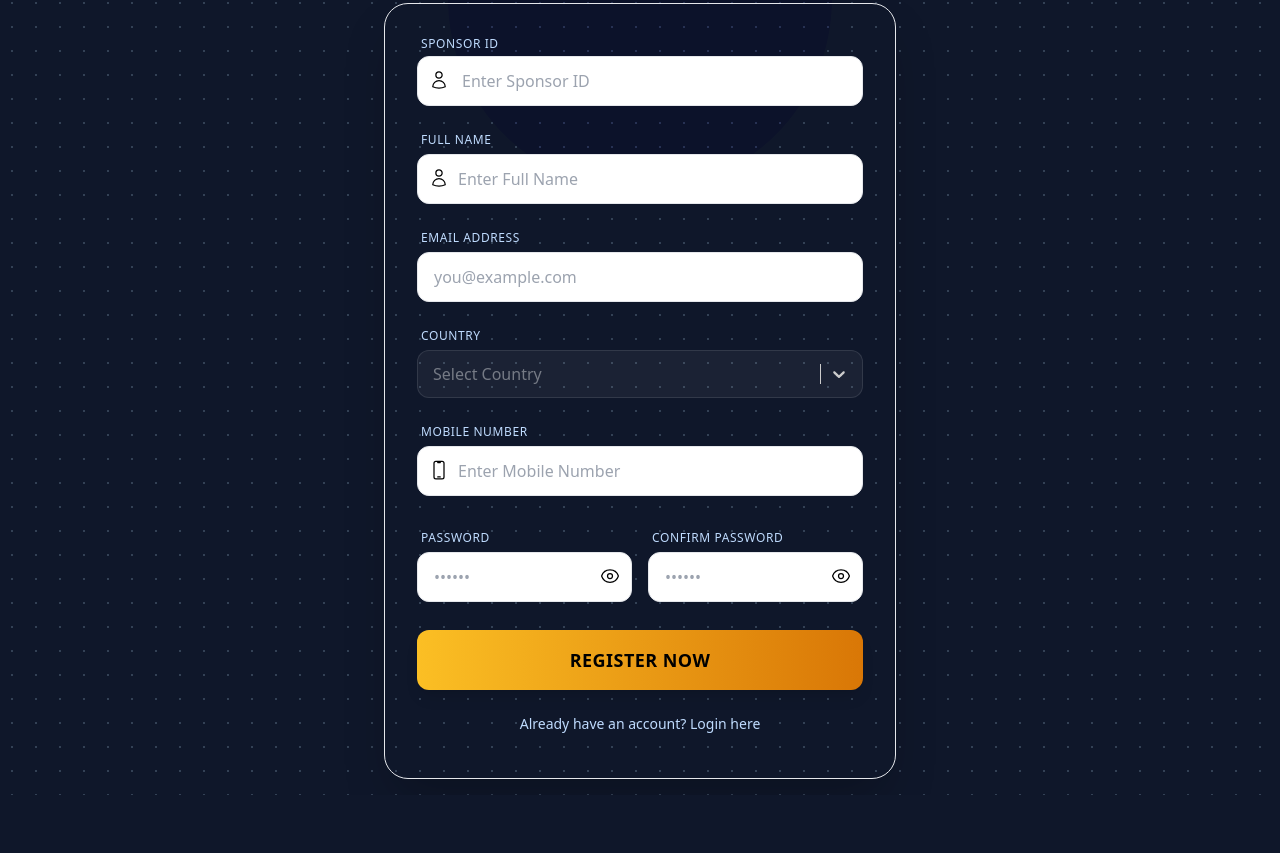
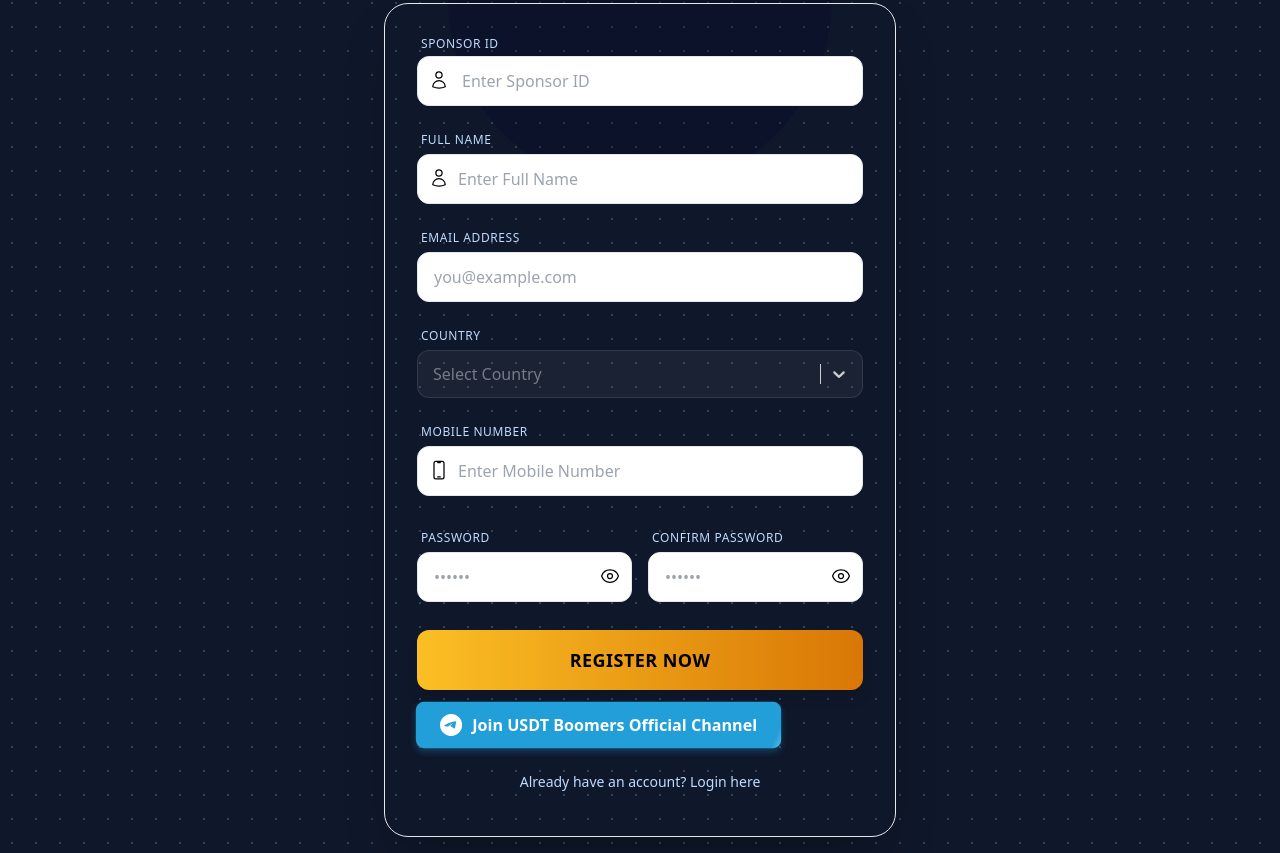
Before and after one commit to usdtboomers/myapp, a React (Create React App) app in the folder frontend/: page /register in a window 1280 px wide. Shown: the part 321-1174 px from the top of the page. Before the commit the page ends 1116 px from the top, so only its background shows below. Built offline with nearby package versions, Linux system fonts and the light colour scheme; no server answers.

Commit message:
your message

```diff
--- /dev/null
+++ b/frontend/src/components/TelegramButton.jsx
@@ -0,0 +1,114 @@
+import React from 'react';
+
+const TelegramButton = () => {
+  return (
+    <>
+      <style>
+        {`
+          /* Pehle wala pulse animation */
+          @keyframes attention-pulse {
+            0% { transform: scale(1); box-shadow: 0 4px 6px rgba(34, 158, 217, 0.25); }
+            50% { transform: scale(1.05); box-shadow: 0 0 18px rgba(34, 158, 217, 0.7); }
+            100% { transform: scale(1); box-shadow: 0 4px 6px rgba(34, 158, 217, 0.25); }
+          }
+
+          /* Shine (Chamkili line) Animation */
+          @keyframes shine-effect {
+            0% { left: -100%; }
+            20% { left: 100%; }
+            100% { left: 100%; }
+          }
+
+          .telegram-animated-btn {
+            position: relative; /* Shine line ke liye zaruri */
+            overflow: hidden; /* Shine line button ke bahar na jaye */
+            animation: attention-pulse 2s infinite;
+          }
+
+          /* Ye wo safed chamakti hui line hai jo cross karegi */
+          .telegram-animated-btn::after {
+            content: '';
+            position: absolute;
+            top: 0;
+            left: -100%;
+            width: 50px;
+            height: 100%;
+            background: linear-gradient(
+              to right,
+              rgba(255, 255, 255, 0) 0%,
+              rgba(255, 255, 255, 0.7) 50%,
+              rgba(255, 255, 255, 0) 100%
+            );
+            transform: skewX(-25deg);
+            animation: shine-effect 3s infinite;
+          }
+
+          .telegram-animated-btn:hover {
+            animation: none;
+            transform: translateY(-2px);
+            background-color: #1C88BA !important;
+            box-shadow: 0 6px 12px rgba(34, 158, 217, 0.35) !important;
+          }
+
+          .telegram-animated-btn:hover::after {
+            animation: none; /* Hover par shine band ho jayegi */
+          }
+
+          /* Mobile screens ke liye padding aur size */
+          @media (max-width: 768px) {
+            .telegram-animated-btn {
+              padding: 10px 16px !important;
+              font-size: 14px !important;
+              gap: 8px !important;
+            }
+            .telegram-animated-btn svg {
+              width: 18px !important;
+              height: 18px !important;
+              flex-shrink: 0; /* SVG chota na ho agar text bada ho */
+            }
+          }
+        `}
+      </style>
+
+      <a
+        href="https://t.me/usdt_boomers"
+        target="_blank"
+        rel="noopener noreferrer"
+        className="telegram-animated-btn"
+        style={{
+          display: 'inline-flex',
+          alignItems: 'center',
+          justifyContent: 'center',
+          gap: '10px',
+          backgroundColor: '#229ED9',
+          color: '#ffffff',
+          padding: '12px 24px',
+          borderRadius: '8px',
+          textDecoration: 'none',
+          fontSize: '16px',
+          fontWeight: '600',
+          fontFamily: 'system-ui, -apple-system, sans-serif',
+          transition: 'all 0.3s ease',
+          cursor: 'pointer',
+          border: 'none',
+          textAlign: 'center', // Center text if it wraps
+          whiteSpace: 'normal', // Text wrap hone dega (mobile fix)
+          lineHeight: '1.4', // Lines ke beech ka gap
+        }}
+      >
+        <svg
+          xmlns="http://www.w3.org/2000/svg"
+          width="22"
+          height="22"
+          fill="currentColor"
+          viewBox="0 0 16 16"
+        >
+          <path d="M16 8A8 8 0 1 1 0 8a8 8 0 0 1 16 0zM8.287 5.906c-.778.324-2.334.994-4.666 2.01-.378.15-.577.298-.595.442-.03.243.275.339.69.47l.175.055c.408.133.958.288 1.243.292.26.004.545-.106.855-.332 2.07-1.419 3.123-2.14 3.158-2.163.021-.013.048-.024.08-.024.043 0 .083.023.083.064 0 .025-.015.05-.084.126-.068.075-1.503 1.405-1.637 1.543-.109.112-.224.22-.116.327.105.106 1.48 1.002 1.944 1.32.193.133.35.242.49.336.195.132.368.248.583.226.13-.013.256-.129.324-.447.214-1.002.684-3.418.9-4.57.022-.12.008-.22-.038-.282-.047-.063-.128-.088-.236-.06z"/>
+        </svg>
+        Join USDT Boomers Official Channel
+      </a>
+    </>
+  );
+};
+
+export default TelegramButton;
--- a/frontend/src/components/dashboard/QuickActions.js
+++ b/frontend/src/components/dashboard/QuickActions.js
@@ -65,7 +65,7 @@
   ];
 
   return (
-    <div className="grid grid-cols-3 md:grid-cols-4 text-white lg:grid-cols-7 gap-3 mb-6">
+    <div className="grid grid-cols-3 md:grid-cols-4 text-white lg:grid-cols-7 gap-3 ">
 
       {/* Standard Action Buttons */}
       {actions.map((action, index) => (
--- a/frontend/src/pages/auth/Login.js
+++ b/frontend/src/pages/auth/Login.js
@@ -2,7 +2,7 @@
 import api from 'api/axios';
 import { Link, useNavigate } from 'react-router-dom';
 import { User, Lock, ArrowRight, Eye, EyeOff, Check } from 'lucide-react';
-
+import TelegramButton from '../../components/TelegramButton';
 // ----------------------------------------------------------------------
 // ✅ REAL IMPORT
 // ----------------------------------------------------------------------
@@ -366,6 +366,8 @@
                 )}
             </button>
 
+            <TelegramButton />
+
         </form>
 
         {/* Register Link */}
--- a/frontend/src/pages/auth/Register.js
+++ b/frontend/src/pages/auth/Register.js
@@ -3,7 +3,7 @@
 import { useNavigate, useLocation, Link } from 'react-router-dom';
 import Select from 'react-select';
 import Confetti from 'react-confetti';
-
+import TelegramButton from '../../components/TelegramButton';
 // --- Icons Components ---
 const EyeOpenIcon = () => (
   <svg xmlns="http://www.w3.org/2000/svg" fill="none" viewBox="0 0 24 24" strokeWidth={1.5} stroke="currentColor" className="w-5 h-5"><path strokeLinecap="round" strokeLinejoin="round" d="M2.036 12.322a1.012 1.012 0 010-.639C3.423 7.51 7.36 4.5 12 4.5c4.638 0 8.573 3.007 9.963 7.178.07.207.07.431 0 .639C20.577 16.49 16.64 19.5 12 19.5c-4.638 0-8.573-3.007-9.963-7.178z" /><path strokeLinecap="round" strokeLinejoin="round" d="M15 12a3 3 0 11-6 0 3 3 0 016 0z" /></svg>
@@ -70,9 +70,16 @@
 
   // Restrict to Numbers only for Mobile
 // Restrict to Numbers only and Prevent starting with '0'
+ // Restrict to Numbers only, Prevent starting with '0', and Max 10 Digits
   const handleMobileChange = (e) => {
     let value = e.target.value.replace(/\D/g, ''); // Pehle sirf numbers allow karo
     value = value.replace(/^0+/, ''); // Phir agar starting mein '0' hai toh usko hata do
+
+    // Agar number 10 digit se zyada type ho, toh usko cut kar do
+    if (value.length > 10) {
+      value = value.slice(0, 10);
+    }
+
     setMobile(value);
   };
 
@@ -351,6 +358,7 @@
   type="tel"
   value={mobile}
   onChange={handleMobileChange}
+  maxLength="10" /* <-- Ye line nayi add karni hai */
   className="w-full bg-white/5 border border-white/10 rounded-xl px-4 py-3 pl-10 text-black focus:outline-none focus:ring-2 focus:ring-cyan-500 transition-all"
   placeholder="Enter Mobile Number"
 />
@@ -417,6 +425,8 @@
               <button className="w-full py-4 bg-yellow-600 rounded-xl font-bold text-lg bg-gradient-to-r from-yellow-400 to-yellow-600 hover:from-yellow-400 hover:to-yellow-800 text-black shadow-lg shadow-cyan-500/25 transform hover:-translate-y-1 transition-all duration-200 tracking-wide">
                 REGISTER NOW
               </button>
+
+              <TelegramButton />
 
               <button
                 type="button"
```
Also changed, not shown: frontend/src/components/navbar/TopNav.jsx (+0 -89 lines), frontend/src/pages/user/Dashboard.js (+36 -10 lines). Lines whose indentation alone changed are shown as unchanged.
